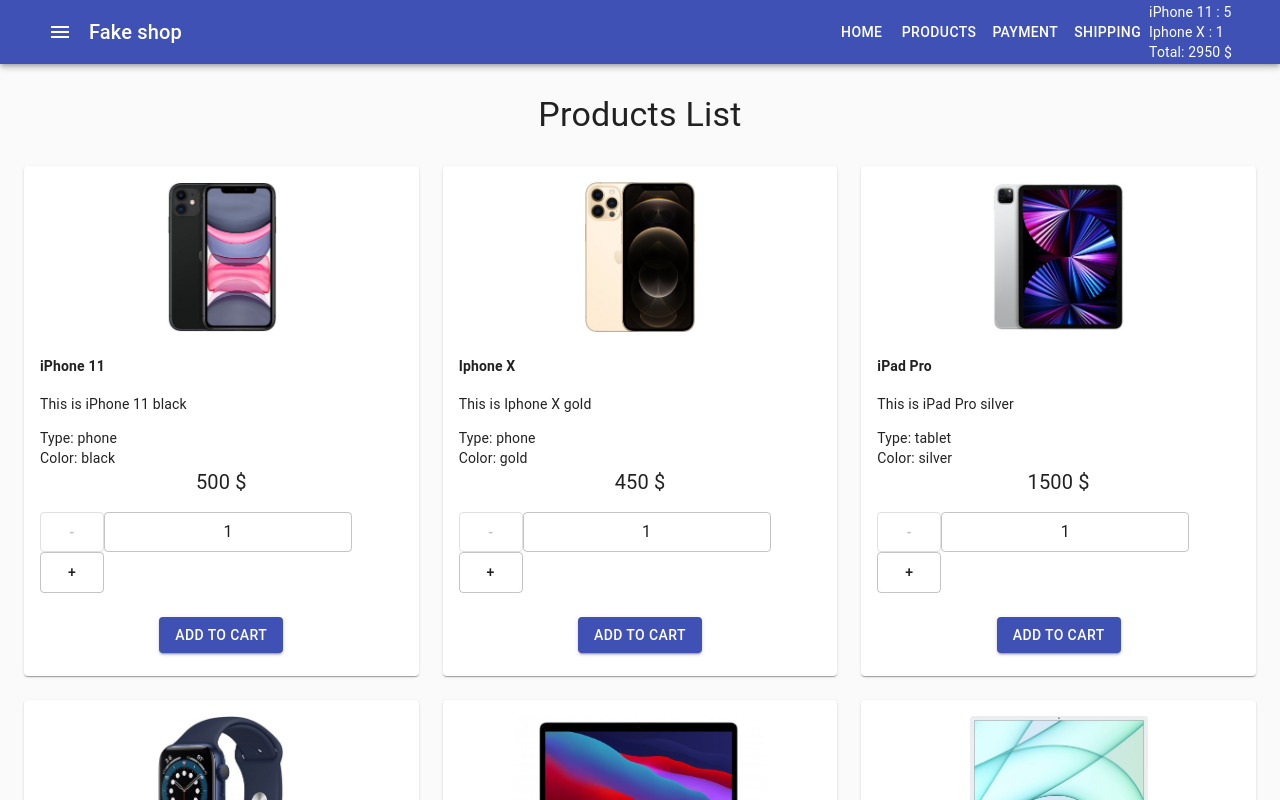
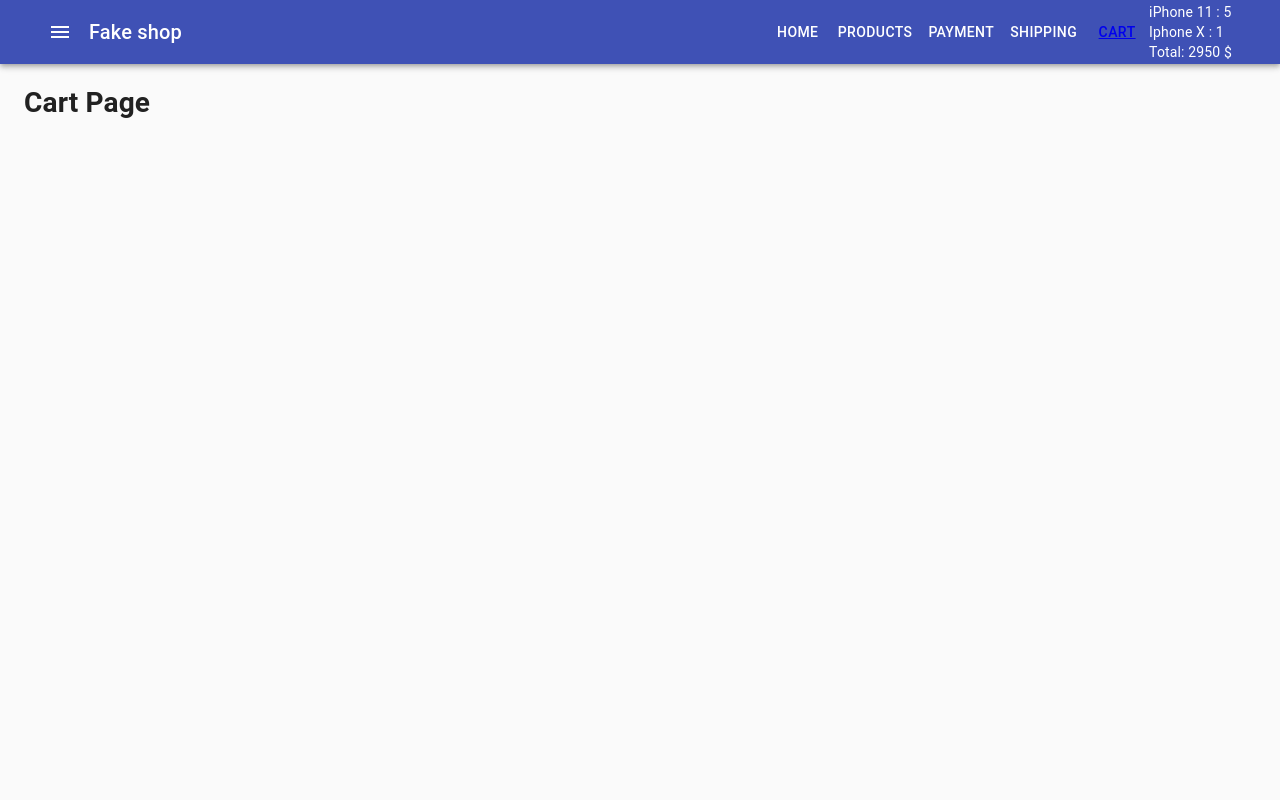
Before and after one commit to Kerekesh/shop-project, a React (Create React App) app: page /cart in a window 1280 px wide. Shown: the top 800 px of the page. Built offline with nearby package versions, Linux system fonts and the light colour scheme.

Commit message:
added Routing and link to Cart

```diff
--- a/package.json
+++ b/package.json
@@ -12,6 +12,7 @@
     "prop-types": "^15.7.2",
     "react": "^17.0.2",
     "react-dom": "^17.0.2",
+    "react-router-dom": "^5.2.0",
     "react-scripts": "4.0.3",
     "web-vitals": "^1.1.2"
   },
--- a/src/container/Header/Menu/Menu.js
+++ b/src/container/Header/Menu/Menu.js
@@ -1,5 +1,6 @@
 import React from 'react'
 import Button from '@material-ui/core/Button'
+import { Link } from 'react-router-dom'
 
 
 const Menu = () => {
@@ -9,6 +10,9 @@
             <Button color="inherit">Products</Button>
             <Button color="inherit">Payment</Button>
             <Button color="inherit">Shipping</Button>
+            <Button color="inherit">
+                <Link to="/cart">Cart</Link>
+            </Button>
         </>
     )
 }
--- a/src/container/Main/Main.js
+++ b/src/container/Main/Main.js
@@ -1,11 +1,22 @@
 import Container from '@material-ui/core/Container'
 import React from 'react'
+import { Route, Switch } from 'react-router-dom'
 import ProductsList from '../../components/Products/ProductsList'
+import CartPage from '../../pages/CartPage/CartPage'
 
 const Main = ({ addProductToCart }) => {
     return (
         <Container>
-            <ProductsList addProductToCart={addProductToCart} />
+            <Switch>
+                <Route
+                    path="/"
+                    exact
+                    render={() => {
+                        <ProductsList addProductToCart={addProductToCart} />
+                    }} />
+
+                <Route path="/cart" component={CartPage} />
+            </Switch>
         </Container>
     )
 }
--- a/src/index.js
+++ b/src/index.js
@@ -1,5 +1,10 @@
 import React from 'react'
 import ReactDOM from 'react-dom'
 import App from './container/App.js'
+import { BrowserRouter } from "react-router-dom"
 
-ReactDOM.render(<App />, document.getElementById("root"))
+ReactDOM.render(
+    <BrowserRouter>
+        <App />
+    </BrowserRouter>,
+    document.getElementById("root"))
--- /dev/null
+++ b/src/pages/CartPage/CartPage.js
@@ -0,0 +1,7 @@
+import React from 'react'
+
+const CartPage = () => {
+    return <h1> Cart Page</h1>
+}
+
+export default CartPage
```
Also changed, not shown: 1 other file (tests, documents, lock files or other folders).
